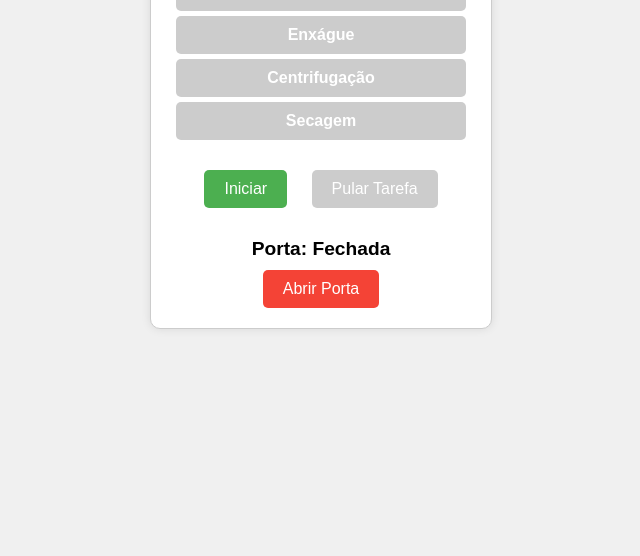
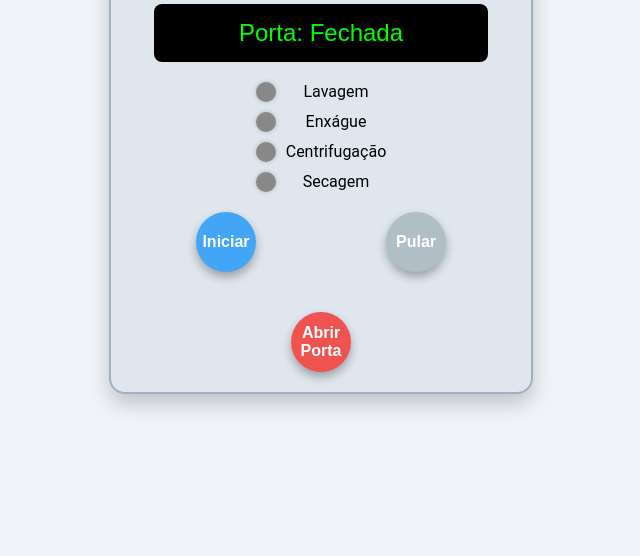
Before and after one commit to MarieneSouza/Maquina-de-Lavar-, a plain HTML site: page index.html in a window 1280 px wide. Shown: the part 244-800 px from the top of the page, without its empty margins (319-959 px from the left). Drawn offline with Linux system fonts and the light colour scheme.

Commit message:
Atualização da interface e layout

```diff
--- a/index.html
+++ b/index.html
@@ -9,19 +9,25 @@
 <body>
     <div id="machine-panel">
         <h2>Painel da Máquina de Lavar</h2>
+        <div id="digital-display">
+            <span id="door-status">Porta: Fechada</span>
+        </div>
         <div id="leds">
-            <div class="led" id="led-lavagem">Lavagem</div>
-            <div class="led" id="led-enxague">Enxágue</div>
-            <div class="led" id="led-centrifugacao">Centrifugação</div>
-            <div class="led" id="led-secagem">Secagem</div>
+            <div class="led" id="led-lavagem"></div>
+            <span>Lavagem</span>
+            <div class="led" id="led-enxague"></div>
+            <span>Enxágue</span>
+            <div class="led" id="led-centrifugacao"></div>
+            <span>Centrifugação</span>
+            <div class="led" id="led-secagem"></div>
+            <span>Secagem</span>
         </div>
         <div id="controls">
-            <button id="start-button" onclick="startMachine()">Iniciar</button>
-            <button id="skip-button" onclick="skipTask()" disabled>Pular Tarefa</button>
+            <button id="start-button" class="round-button" onclick="startMachine()">Iniciar</button>
+            <button id="skip-button" class="round-button" onclick="skipTask()" disabled>Pular</button>
         </div>
         <div id="door-control">
-            <span id="door-status">Porta: Fechada</span>
-            <button id="door-button" onclick="toggleDoor()">Abrir Porta</button>
+            <button id="door-button" class="round-button" onclick="toggleDoor()">Abrir Porta</button>
         </div>
     </div>
     <script src="script.js"></script>
--- a/styles.css
+++ b/styles.css
@@ -1,67 +1,108 @@
 body {
-    font-family: Arial, sans-serif;
-    background-color: #f0f0f0;
+    font-family: 'Roboto', sans-serif;
+    background-color: #f0f4f8;
+    display: flex;
+    justify-content: center;
+    align-items: center;
+    height: 100vh;
+    margin: 0;
 }
 
 #machine-panel {
-    width: 300px;
-    margin: 100px auto;
+    width: 380px;
     padding: 20px;
-    border: 1px solid #ccc;
-    border-radius: 10px;
+    border-radius: 16px;
     text-align: center;
-    background-color: #ffffff;
-    box-shadow: 0 0 10px rgba(0, 0, 0, 0.1);
+    background-color: #dfe6ed;
+    box-shadow: 0px 10px 20px rgba(0, 0, 0, 0.2);
+    border: 2px solid #a0b0c0;
+    display: flex;
+    flex-direction: column;
+    align-items: center; /* Centraliza horizontalmente */
 }
 
 h2 {
     margin-bottom: 20px;
+    font-size: 22px;
+    color: #333;
+}
+
+#digital-display {
+    width: 80%; /* Ajusta a largura para centralizar melhor */
+    padding: 15px;
+    margin-bottom: 20px;
+    background-color: #000;
+    color: #0f0;
+    font-family: 'Digital-7', sans-serif;
+    font-size: 24px;
+    border-radius: 8px;
+    text-align: center;
 }
 
 #leds {
+    display: grid;
+    grid-template-columns: auto auto;
+    grid-gap: 10px;
     margin-bottom: 20px;
 }
 
 .led {
-    padding: 10px;
-    margin: 5px;
-    background-color: #ccc;
-    border-radius: 5px;
-    color: white;
-    font-weight: bold;
-    transition: background-color 0.3s ease;
+    width: 20px;
+    height: 20px;
+    border-radius: 50%;
+    background-color: #888;
+    margin: 0 auto;
+    box-shadow: 0 0 5px rgba(0, 0, 0, 0.2);
+}
+
+.led.active {
+    box-shadow: 0 0 15px rgba(0, 0, 0, 0.5);
 }
 
 #led-lavagem.active {
-    background-color: #2196F3; /* Azul */
+    background-color: #2196F3;
 }
 
 #led-enxague.active {
-    background-color: #4CAF50; /* Verde */
+    background-color: #4CAF50;
 }
 
 #led-centrifugacao.active {
-    background-color: #FFC107; /* Amarelo */
+    background-color: #FFC107;
 }
 
 #led-secagem.active {
-    background-color: #FF5722; /* Laranja */
+    background-color: #FF5722;
 }
 
-#controls button {
-    padding: 10px 20px;
-    margin: 10px;
-    font-size: 1em;
-    cursor: pointer;
-    background-color: #4CAF50;
+#controls {
+    display: flex;
+    justify-content: space-around;
+    margin-bottom: 20px;
+    width: 100%; /* Garante que os botões ocupem toda a largura */
+}
+
+.round-button {
+    width: 60px;
+    height: 60px;
+    background-color: #42a5f5;
     color: white;
     border: none;
-    border-radius: 5px;
-    transition: background-color 0.3s ease;
+    border-radius: 50%;
+    font-size: 16px;
+    font-weight: bold;
+    box-shadow: 0 5px 10px rgba(0, 0, 0, 0.3);
+    cursor: pointer;
+    transition: background-color 0.3s, transform 0.2s;
 }
 
-#controls button:disabled {
-    background-color: #ccc;
+.round-button:hover {
+    background-color: #1e88e5;
+    transform: scale(1.05);
+}
+
+.round-button:disabled {
+    background-color: #b0bec5;
     cursor: not-allowed;
 }
 
@@ -69,24 +110,14 @@ h2 {
     margin-top: 20px;
 }
 
-#door-status {
-    display: block;
-    margin-bottom: 10px;
-    font-size: 1.2em;
-    font-weight: bold;
-}
-
 #door-button {
-    padding: 10px 20px;
-    font-size: 1em;
-    cursor: pointer;
-    background-color: #f44336;
-    color: white;
-    border: none;
-    border-radius: 5px;
-    transition: background-color 0.3s ease;
+    background-color: #ef5350;
 }
 
 #door-button.open {
-    background-color: #4CAF50;
+    background-color: #66bb6a;
 }
+
+#door-button.open:hover {
+    background-color: #43a047;
+}
```
